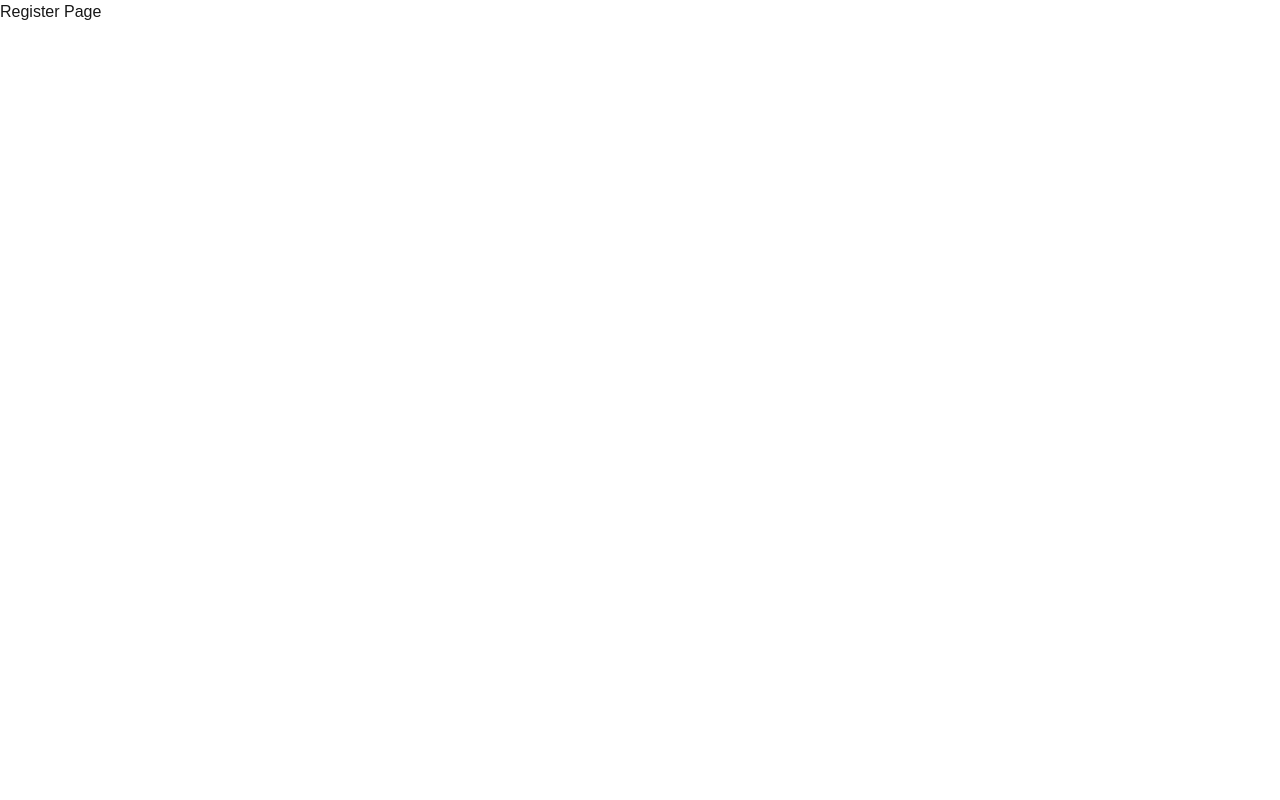
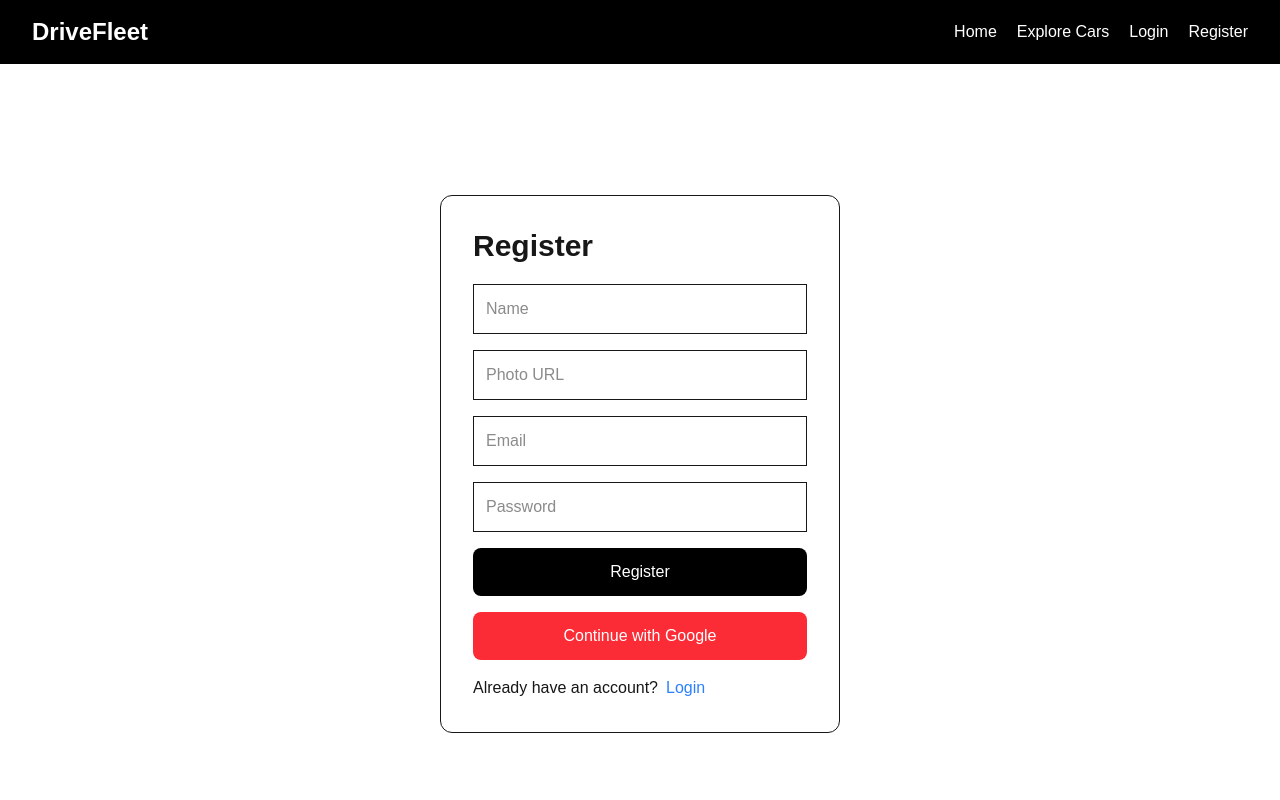
Before and after one commit to mdtonmoyhasansiam/drivefleet-client, a Next.js app: page /register in a window 1280 px wide. Shown: the top 800 px of the page. Built offline with nearby package versions, Linux system fonts and the light colour scheme; no server answers.

Commit message:
create login register and google authentication ui

```diff
--- a/src/app/login/page.js
+++ b/src/app/login/page.js
@@ -1,7 +1,218 @@
-export default function LoginPage() {
+"use client";
+
+import Link from "next/link";
+
+import {
+  useRouter,
+} from "next/navigation";
+
+import toast from "react-hot-toast";
+
+import Navbar from "@/components/Navbar";
+
+import Footer from "@/components/Footer";
+
+import useAuth from "@/hooks/useAuth";
+
+const LoginPage = () => {
+
+  const {
+    loginUser,
+    googleLogin,
+  } = useAuth();
+
+  const router = useRouter();
+
+
+
+  const handleLogin = e => {
+
+    e.preventDefault();
+
+    const form = e.target;
+
+    const email =
+      form.email.value;
+
+    const password =
+      form.password.value;
+
+
+
+    loginUser(
+      email,
+      password
+    )
+      .then(() => {
+
+        toast.success(
+          "Login Successful"
+        );
+
+        router.push("/");
+      })
+      .catch(error => {
+
+        toast.error(
+          error.message
+        );
+      });
+  };
+
+
+
+  const handleGoogleLogin =
+    () => {
+
+      googleLogin()
+        .then(() => {
+
+          toast.success(
+            "Google Login Successful"
+          );
+
+          router.push("/");
+        })
+        .catch(error => {
+
+          toast.error(
+            error.message
+          );
+        });
+    };
+
+
+
   return (
+
     <div>
-      <h1>Login Page</h1>
+
+      <Navbar />
+
+      <div
+        className="
+        min-h-screen
+        flex
+        justify-center
+        items-center
+      "
+      >
+
+        <form
+          onSubmit={
+            handleLogin
+          }
+          className="
+          border
+          p-8
+          rounded-xl
+          w-[400px]
+        "
+        >
+
+          <h1
+            className="
+            text-3xl
+            font-bold
+            mb-5
+          "
+          >
+            Login
+          </h1>
+
+
+
+          <input
+            type="email"
+            name="email"
+            placeholder="Email"
+            className="
+            border
+            w-full
+            p-3
+            mb-4
+          "
+            required
+          />
+
+
+
+          <input
+            type="password"
+            name="password"
+            placeholder="Password"
+            className="
+            border
+            w-full
+            p-3
+            mb-4
+          "
+            required
+          />
+
+
+
+          <button
+            className="
+            bg-black
+            text-white
+            w-full
+            py-3
+            rounded-lg
+          "
+          >
+            Login
+          </button>
+
+
+
+          <button
+            type="button"
+            onClick={
+              handleGoogleLogin
+            }
+            className="
+            bg-red-500
+            text-white
+            w-full
+            py-3
+            rounded-lg
+            mt-4
+          "
+          >
+            Continue with Google
+          </button>
+
+
+
+          <p
+            className="
+            mt-4
+          "
+          >
+
+            Don&apos;t have an account?
+
+            <Link
+              href="/register"
+              className="
+              text-blue-500
+              ml-2
+            "
+            >
+              Register
+            </Link>
+
+          </p>
+
+        </form>
+
+      </div>
+
+      <Footer />
+
     </div>
   );
-}
+};
+
+export default LoginPage;
--- a/src/app/page.js
+++ b/src/app/page.js
@@ -1,48 +1,46 @@
-import Link from "next/link";
+import Navbar from "@/components/Navbar";
+
+import Footer from "@/components/Footer";
 
 export default function Home() {
+
   return (
+
     <div>
 
-      <section className="bg-black text-white py-32 text-center">
-        <h1 className="text-5xl font-bold">
-          Drive Your Dream Car Today
+      <Navbar />
+
+      <div
+        className="
+        h-[80vh]
+        flex
+        justify-center
+        items-center
+        flex-col
+      "
+      >
+
+        <h1
+          className="
+          text-5xl
+          font-bold
+          mb-5
+        "
+        >
+          DriveFleet
         </h1>
 
-        <p className="mt-5 text-lg">
-          Premium car rental service for
-          every journey.
+        <p
+          className="
+          text-xl
+        "
+        >
+          Car Rental Platform
         </p>
 
-        <Link
-          href="/explore-cars"
-          className="inline-block mt-8 bg-white text-black px-6 py-3 rounded"
-        >
-          Explore Cars
-        </Link>
-      </section>
+      </div>
 
-      <section className="max-w-7xl mx-auto py-20">
-        <h2 className="text-4xl font-bold text-center">
-          Available Cars
-        </h2>
-
-        <div className="grid md:grid-cols-3 gap-8 mt-10">
-
-          <div className="border p-5 rounded">
-            <h1>BMW X5</h1>
-          </div>
-
-          <div className="border p-5 rounded">
-            <h1>Toyota Corolla</h1>
-          </div>
-
-          <div className="border p-5 rounded">
-            <h1>Audi A6</h1>
-          </div>
-
-        </div>
-      </section>
+      <Footer />
 
     </div>
   );
--- a/src/app/register/page.js
+++ b/src/app/register/page.js
@@ -1,7 +1,260 @@
-export default function RegisterPage() {
+"use client";
+
+import Link from "next/link";
+
+import {
+  useRouter,
+} from "next/navigation";
+
+import toast from "react-hot-toast";
+
+import Navbar from "@/components/Navbar";
+
+import Footer from "@/components/Footer";
+
+import useAuth from "@/hooks/useAuth";
+
+const RegisterPage = () => {
+
+  const {
+    createUser,
+    googleLogin,
+    updateUserProfile,
+  } = useAuth();
+
+  const router = useRouter();
+
+
+
+  const handleRegister =
+    async e => {
+
+      e.preventDefault();
+
+      const form = e.target;
+
+      const name =
+        form.name.value;
+
+      const photo =
+        form.photo.value;
+
+      const email =
+        form.email.value;
+
+      const password =
+        form.password.value;
+
+      try {
+
+        await createUser(
+          email,
+          password
+        );
+
+        await updateUserProfile(
+          name,
+          photo
+        );
+
+        toast.success(
+          "Registration Successful"
+        );
+
+        router.push("/");
+
+      } catch (error) {
+
+        toast.error(
+          error.message
+        );
+      }
+    };
+
+
+
+  const handleGoogleLogin =
+    () => {
+
+      googleLogin()
+        .then(() => {
+
+          toast.success(
+            "Google Login Successful"
+          );
+
+          router.push("/");
+        })
+        .catch(error => {
+
+          toast.error(
+            error.message
+          );
+        });
+    };
+
+
+
   return (
+
     <div>
-      <h1>Register Page</h1>
+
+      <Navbar />
+
+      <div
+        className="
+        min-h-screen
+        flex
+        justify-center
+        items-center
+      "
+      >
+
+        <form
+          onSubmit={
+            handleRegister
+          }
+          className="
+          border
+          p-8
+          rounded-xl
+          w-[400px]
+        "
+        >
+
+          <h1
+            className="
+            text-3xl
+            font-bold
+            mb-5
+          "
+          >
+            Register
+          </h1>
+
+
+
+          <input
+            type="text"
+            name="name"
+            placeholder="Name"
+            className="
+            border
+            w-full
+            p-3
+            mb-4
+          "
+            required
+          />
+
+
+
+          <input
+            type="text"
+            name="photo"
+            placeholder="Photo URL"
+            className="
+            border
+            w-full
+            p-3
+            mb-4
+          "
+            required
+          />
+
+
+
+          <input
+            type="email"
+            name="email"
+            placeholder="Email"
+            className="
+            border
+            w-full
+            p-3
+            mb-4
+          "
+            required
+          />
+
+
+
+          <input
+            type="password"
+            name="password"
+            placeholder="Password"
+            className="
+            border
+            w-full
+            p-3
+            mb-4
+          "
+            required
+          />
+
+
+
+          <button
+            className="
+            bg-black
+            text-white
+            w-full
+            py-3
+            rounded-lg
+          "
+          >
+            Register
+          </button>
+
+
+
+          <button
+            type="button"
+            onClick={
+              handleGoogleLogin
+            }
+            className="
+            bg-red-500
+            text-white
+            w-full
+            py-3
+            rounded-lg
+            mt-4
+          "
+          >
+            Continue with Google
+          </button>
+
+
+
+          <p
+            className="
+            mt-4
+          "
+          >
+
+            Already have an account?
+
+            <Link
+              href="/login"
+              className="
+              text-blue-500
+              ml-2
+            "
+            >
+              Login
+            </Link>
+
+          </p>
+
+        </form>
+
+      </div>
+
+      <Footer />
+
     </div>
   );
-}
+};
+
+export default RegisterPage;
--- a/src/components/Footer.jsx
+++ b/src/components/Footer.jsx
@@ -1,16 +1,22 @@
 const Footer = () => {
+
   return (
-    <footer className="bg-black text-white p-10 mt-20">
-      <div className="max-w-7xl mx-auto">
-        <h1 className="text-2xl font-bold">
-          DriveFleet
-        </h1>
 
-        <p className="mt-3">
-          Premium car rental platform
-        </p>
-      </div>
-    </footer>
+    <div
+      className="
+      bg-black
+      text-white
+      text-center
+      py-5
+      mt-10
+    "
+    >
+
+      <p>
+        Copyright © DriveFleet
+      </p>
+
+    </div>
   );
 };
 
--- a/src/components/Navbar.jsx
+++ b/src/components/Navbar.jsx
@@ -2,29 +2,142 @@
 
 import Link from "next/link";
 
+import {
+  useRouter,
+} from "next/navigation";
+
+import toast from "react-hot-toast";
+
+import useAuth from "@/hooks/useAuth";
+
 const Navbar = () => {
+
+  const {
+    user,
+    logoutUser,
+  } = useAuth();
+
+  const router = useRouter();
+
+
+
+  const handleLogout = () => {
+
+    logoutUser()
+      .then(() => {
+
+        toast.success(
+          "Logout Successful"
+        );
+
+        router.push("/login");
+      })
+      .catch(() => {
+
+        toast.error(
+          "Logout Failed"
+        );
+      });
+  };
+
+
+
   return (
-    <nav className="bg-black text-white p-5">
-      <div className="max-w-7xl mx-auto flex gap-5">
-        <Link href="/">Home</Link>
+
+    <div
+      className="
+      bg-black
+      text-white
+      px-8
+      py-4
+      flex
+      justify-between
+      items-center
+    "
+    >
+
+      <Link href="/">
+        <h1
+          className="
+          text-2xl
+          font-bold
+        "
+        >
+          DriveFleet
+        </h1>
+      </Link>
+
+
+
+      <div
+        className="
+        flex
+        gap-5
+        items-center
+      "
+      >
+
+        <Link href="/">
+          Home
+        </Link>
 
         <Link href="/explore-cars">
           Explore Cars
         </Link>
 
+        {
+          user && (
+            <>
               <Link href="/add-car">
                 Add Car
+              </Link>
+
+              <Link href="/my-cars">
+                My Cars
               </Link>
 
               <Link href="/my-bookings">
                 My Bookings
               </Link>
+            </>
+          )
+        }
 
+
+
+        {
+          user ? (
+            <button
+              onClick={
+                handleLogout
+              }
+              className="
+              bg-red-500
+              px-4
+              py-2
+              rounded-lg
+            "
+            >
+              Logout
+            </button>
+          ) : (
+            <>
               <Link href="/login">
                 Login
               </Link>
+
+              <Link
+                href="/register"
+              >
+                Register
+              </Link>
+            </>
+          )
+        }
+
       </div>
-    </nav>
+
+    </div>
   );
 };
 
```
Lines whose indentation alone changed are shown as unchanged.
